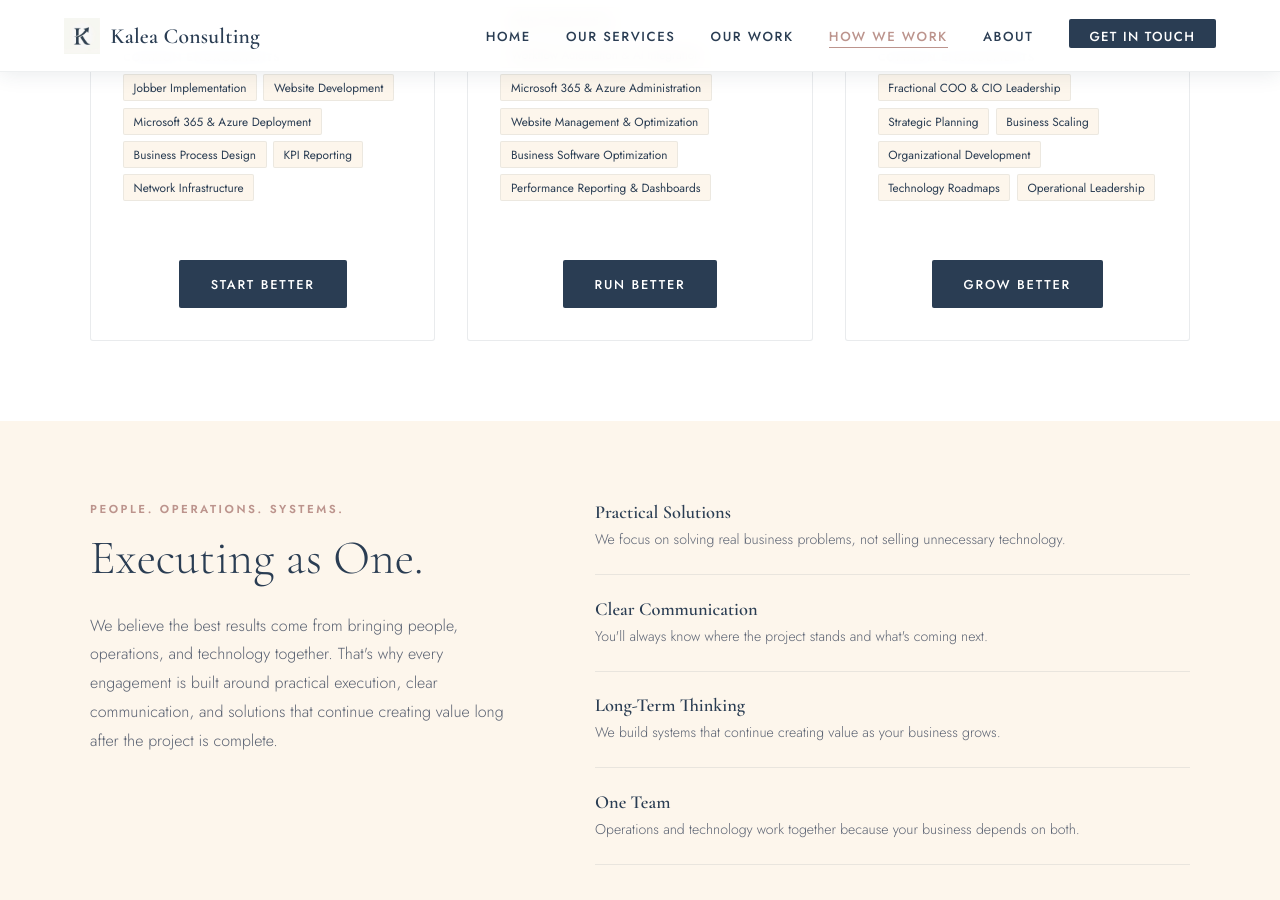
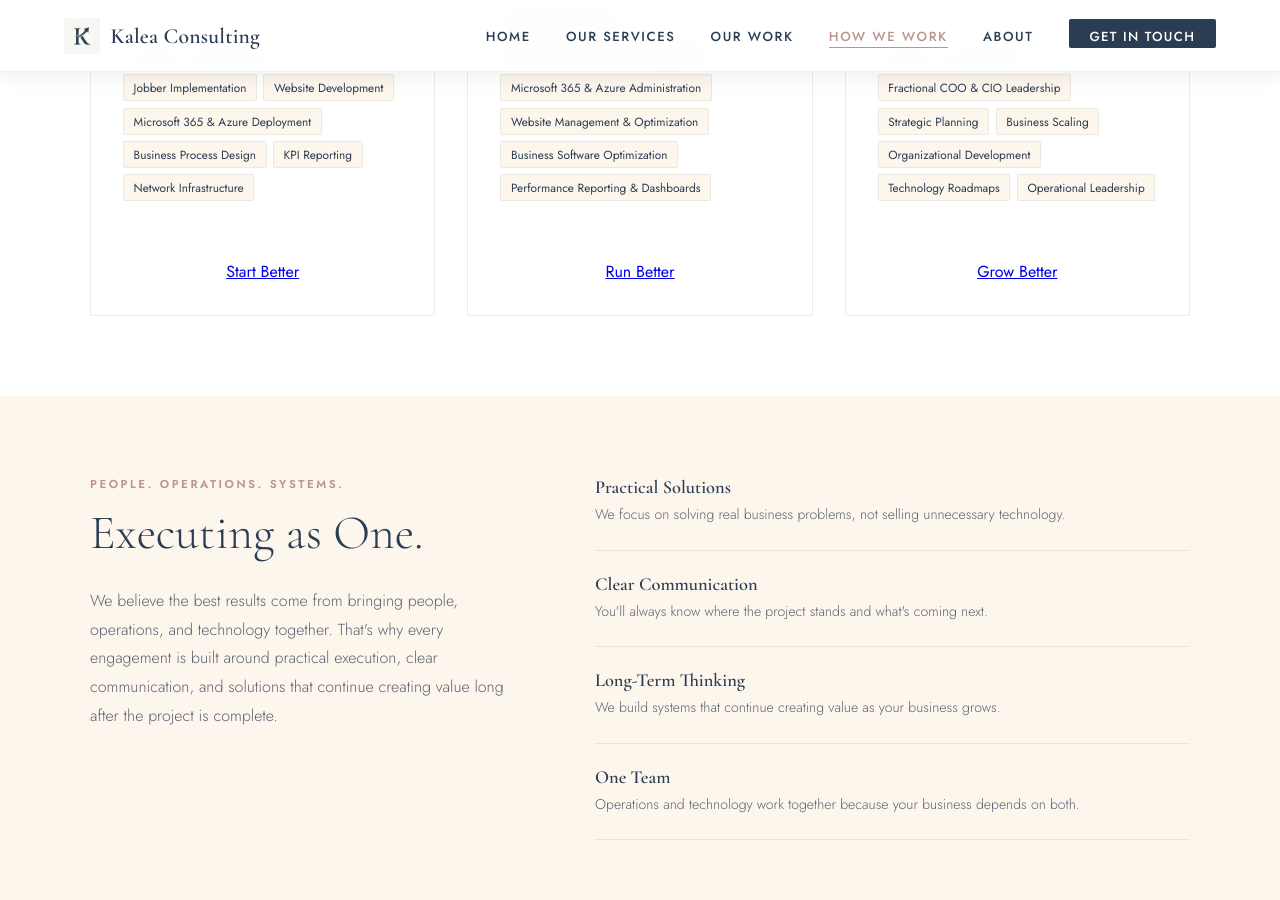
Before and after one commit to Kalea-Consulting/kaleaconsulting, a Jekyll site: the page built from pricing.html, in a window 1280 px wide and 900 px high, scrolled down 1588 px. Built offline with Jekyll 4.4.1, drawn with Linux system fonts in a browser that asks for light colours.

Commit message:
Update pricing.html

```diff
--- a/pricing.html
+++ b/pricing.html
@@ -68,7 +68,7 @@ description: How Kalea Consulting engages — project-based, retainer, and fract
         </div>
 
         <div class="model-card-button-wrap">
-          <a href="/#contact" class="form-submit model-card-button">Start Better</a>
+          <a href="/#contact" class="btn-model">Start Better</a>
         </div>
       </div>
 
@@ -103,7 +103,7 @@ description: How Kalea Consulting engages — project-based, retainer, and fract
         </div>
 
         <div class="model-card-button-wrap">
-          <a href="/#contact" class="form-submit model-card-button">Run Better</a>
+          <a href="/#contact" class="btn-model">Run Better</a>
         </div>
       </div>
 
@@ -139,7 +139,7 @@ description: How Kalea Consulting engages — project-based, retainer, and fract
         </div>
 
         <div class="model-card-button-wrap">
-          <a href="/#contact" class="form-submit model-card-button">Grow Better</a>
+          <a href="/#contact" class="btn-model">Grow Better</a>
         </div>
       </div>
 
```
